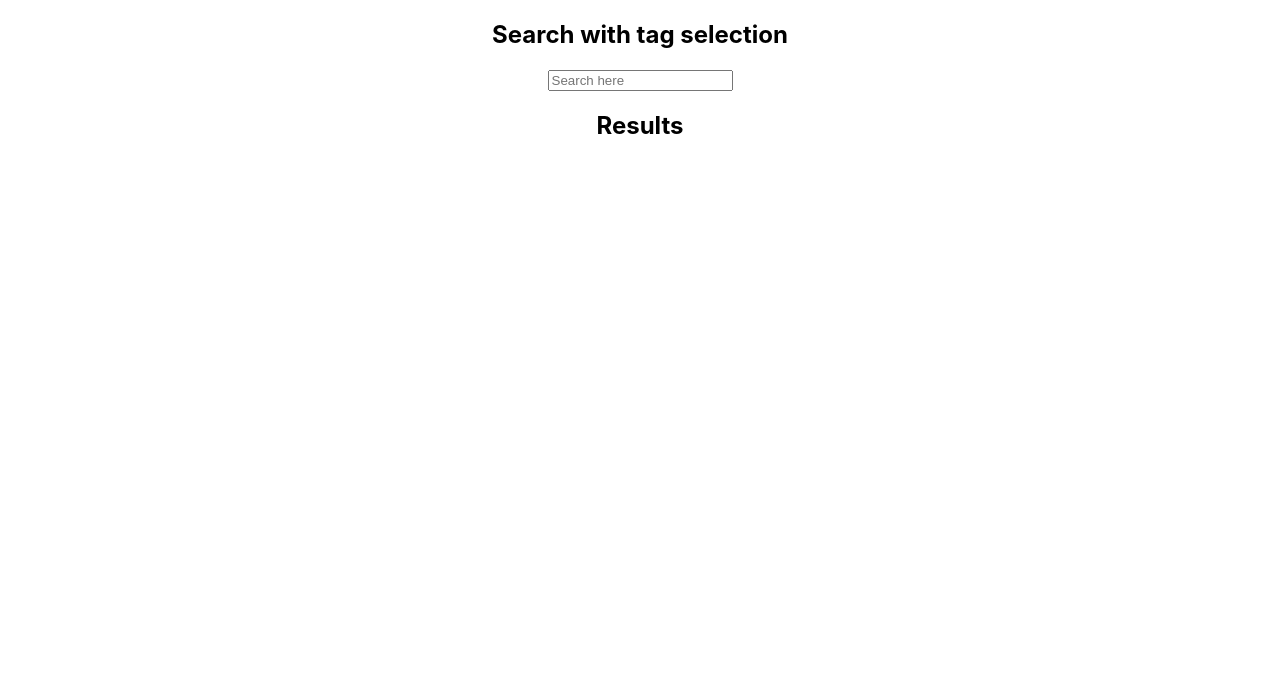
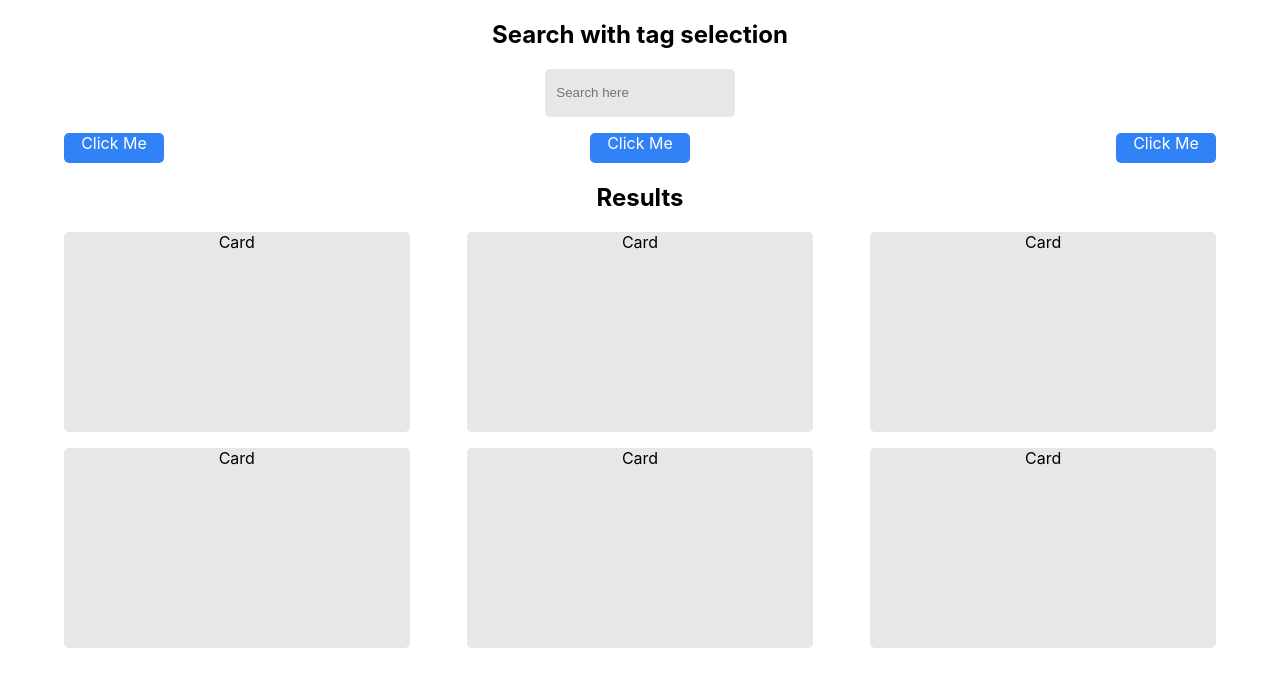
Before and after one commit to KevinLeFaucheur/search-react-tdd, a React (Create React App) app: page / in a window 1280 px wide. Shown: the top 686 px of the page. Built offline with nearby package versions, Linux system fonts and the light colour scheme.

Commit message:
Basic file and visual for each component

```diff
--- a/src/App.js
+++ b/src/App.js
@@ -1,25 +1,55 @@
+import { styled } from 'styled-components';
 import './App.css';
+import { Card } from './components/card/Card';
+import { Search } from './components/searchbar/Search';
+import { Select } from './components/select/Select';
 
 function App() {
   return (
-    <div className="App">
+    <Container className="App">
       <section id="search">
         <h2>Search with tag selection</h2>
 
-        <div id="search__bar">
-          <input id="search__input" type="search" name="search" placeholder="Search here" />
-        </div>
+        <Search />
 
-        <div id="search__tags"></div>
+        <SelectContainer>
+          <Select />
+          <Select />
+          <Select />
+        </SelectContainer>
 
         <div id="search__selects"></div>
       </section>
 
       <section>
         <h2>Results</h2>
+        <CardContainer>
+          <Card />
+          <Card />
+          <Card />
+          <Card />
+          <Card />
+          <Card />
+        </CardContainer>
       </section>
-    </div>
+    </Container>
   );
 }
 
+const Container = styled.div`
+  width: 90%;
+  margin: 0 auto;
+`
+
+const SelectContainer = styled.div`
+  display: flex;
+  justify-content: space-between;
+`
+
+const CardContainer = styled.div`
+  display: flex;
+  justify-content: space-between;
+  flex-wrap: wrap;
+`
+
 export default App;
--- /dev/null
+++ b/src/components/card/Card.jsx
@@ -0,0 +1,16 @@
+import React from 'react'
+import { styled } from 'styled-components'
+
+export const Card = () => {
+  return (
+    <Container>Card</Container>
+  )
+}
+
+const Container = styled.div`
+  width: 30%;
+  height: 200px;
+  background-color: #E7E7E7;
+  border-radius: 5px;
+  margin-bottom: 1rem;
+`
--- /dev/null
+++ b/src/components/searchbar/Search.jsx
@@ -0,0 +1,22 @@
+import React from 'react'
+import { styled } from 'styled-components'
+
+export const Search = () => {
+  return (
+    <SearchContainer>
+      <SearchInput type="search" placeholder="Search here" />
+    </SearchContainer>
+  )
+}
+
+const SearchContainer = styled.div`
+  margin-bottom: 1rem;
+`
+
+const SearchInput = styled.input`
+  height: 3rem;
+  background-color: #E7E7E7;
+  border-radius: 5px;
+  padding-left: 1%;
+  border: none;
+`
--- /dev/null
+++ b/src/components/select/Select.jsx
@@ -0,0 +1,56 @@
+import React, { useState } from 'react'
+import { styled } from 'styled-components';
+
+export const Select = () => {
+  const [showMenu, setShowMenu] = useState(false);
+
+  const handleShowMenu = () => {
+    setShowMenu(!showMenu);
+  }
+
+  return (
+    <Container>
+      <Selector onClick={handleShowMenu}>
+        Click Me
+      </Selector>
+      {showMenu && <Menu>
+        <Option>Test</Option>
+        <Option>Test</Option>
+        <Option>Test</Option>
+        <Option>Test</Option>
+      </Menu>}
+
+    </Container>
+  )
+}
+
+const Container = styled.div`
+  position: relative;
+  box-sizing: border-box;
+  width: 100px;
+`
+
+const Selector = styled.div`
+  height: 30px;
+  width: 100%;
+  background-color: #3282F7;
+  color: white;
+  border-radius: 5px;
+  user-select: none;
+`
+
+const Menu = styled.div`
+  position: absolute;
+  left: 0;
+  height: 100px;
+  width: 100%;
+  padding: 10px;
+  background-color: #3282F7;
+  color: white;
+  z-index: 10;
+  border-radius: 5px;
+`
+const Option = styled.div`
+  height: 25px;
+  user-select: none;
+`
```
